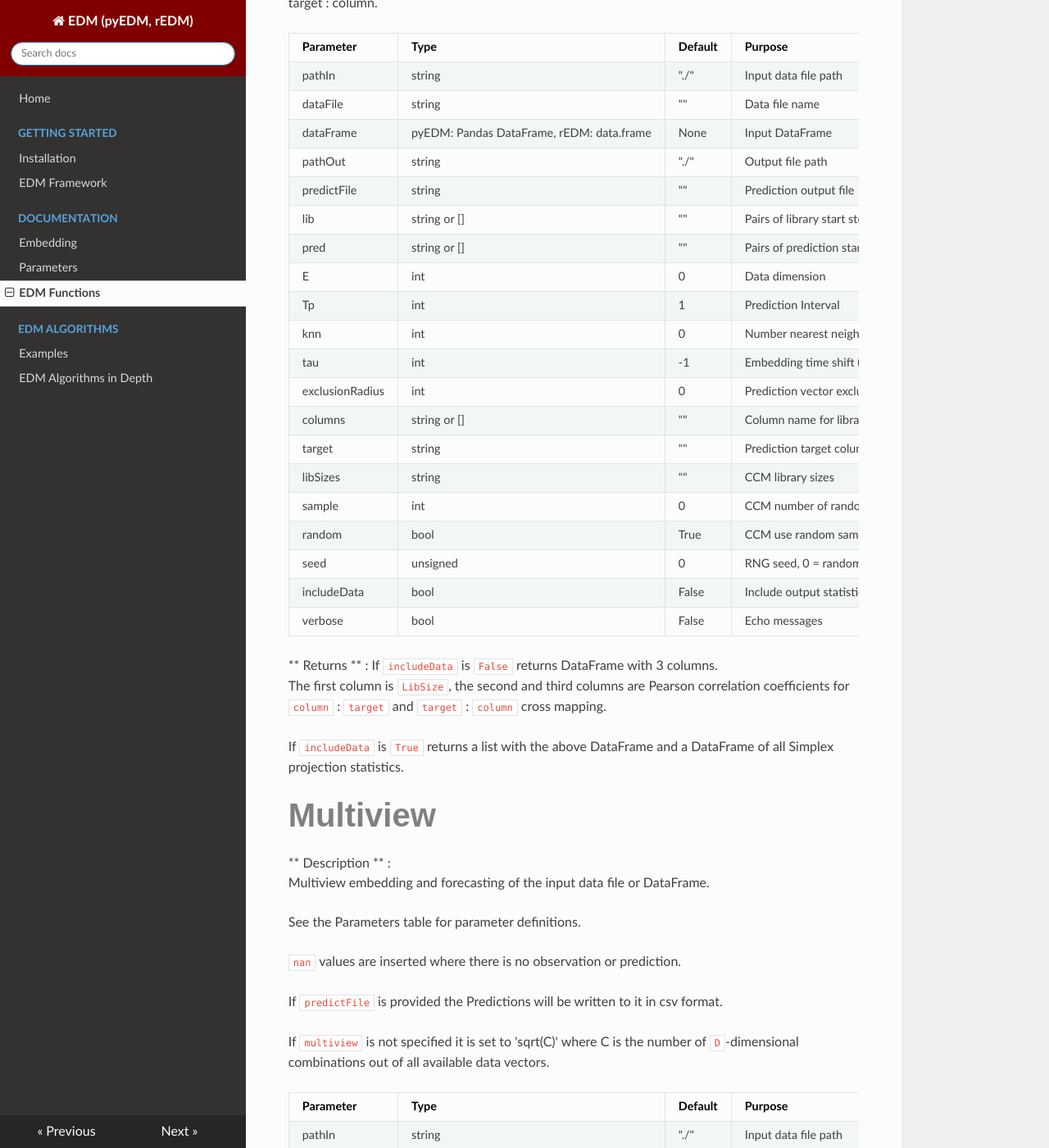
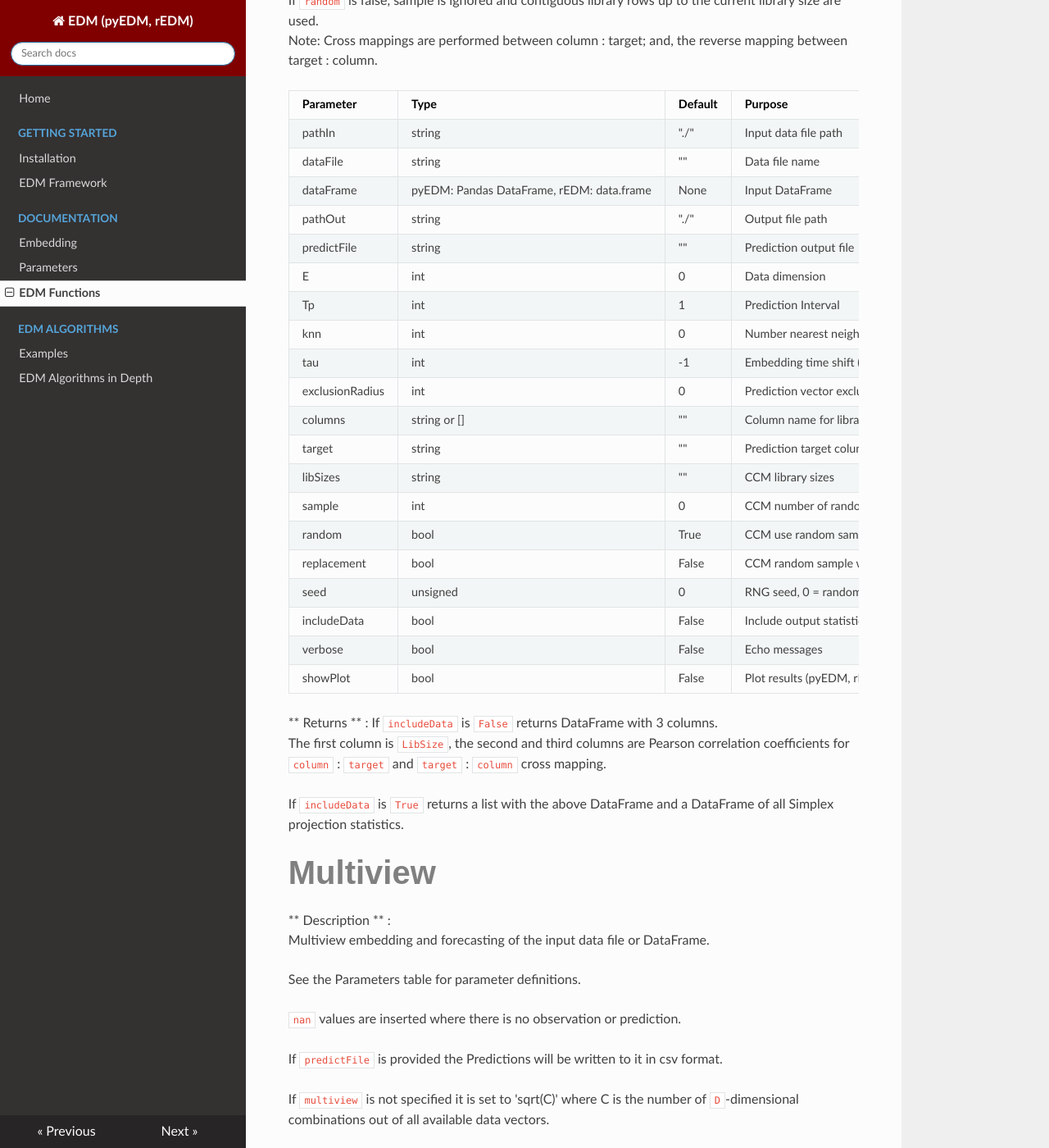
Before and after one commit to SugiharaLab/EDM_Documentation, an MkDocs documentation site: the page built from docs/edm_functions.md, in a window 1280 px wide and 1400 px high, scrolled down 3902 px. Shown: the whole window at 82% size. Built offline with MkDocs 1.6.1, drawn with Linux system fonts in a browser that asks for light colours; nearby versions of some CDN libraries; some of the changed text lies outside the part shown.

```diff
--- a/docs/edm_functions.md
+++ b/docs/edm_functions.md
@@ -52,6 +52,7 @@ If embedded is false (default) the data columns are embedded to dimension `E` wi
 | embedded  | bool   | False | Is data an embedding? If False, embed to E|
 | const\_pred| bool  | False | Include non projected forecast data |
 | verbose   | bool   | False | Echo messages |
+| showPlot  | bool   | False | Plot results (pyEDM, rEDM) |
 
 ** Returns **  :
 DataFrame with columns "Time", "Observations", and "Predictions".
@@ -111,9 +112,10 @@ Supported solvers include `LinearRegression`, `Ridge`, `Lasso`,
 | target    | string | ""    | Prediction target column name or index |
 | smapFile  | string | ""    | SMap coefficient output file |
 | solver    | sklearn.linear_model | None | Linear system solver |
-| embedded  | bool   | False | Is data an embedding |
+| embedded  | bool   | False | Is data an embedding? If False, embed to E |
 | const\_pred| bool  | False | Include non projected forecast data |
 | verbose   | bool   | False | Echo messages |
+| showPlot  | bool   | False | Plot results (pyEDM, rEDM) |
 
 ** Returns **  :
 [Dict in `pyEDM`, named List in `rEDM`] with two DataFrames:
@@ -148,8 +150,6 @@ Note: Cross mappings are performed between column : target; and, the reverse map
 | dataFrame | pyEDM: Pandas DataFrame, rEDM: data.frame | None|Input DataFrame|
 | pathOut   | string | "./"  | Output file path |
 | predictFile | string | ""  | Prediction output file |
-| lib   | string or [] | ""  | Pairs of library start stop row indices |
-| pred  | string or [] | ""  | Pairs of prediction start stop row indices |
 | E         | int    | 0     | Data dimension |
 | Tp        | int    | 1     | Prediction Interval |
 | knn       | int    | 0     | Number nearest neighbors (if 0 then set as E+1)|
@@ -160,9 +160,11 @@ Note: Cross mappings are performed between column : target; and, the reverse map
 | libSizes| string | ""      | CCM library sizes |
 | sample    | int    | 0     | CCM number of random samples |
 | random    | bool   | True  | CCM use random samples? |
+| replacement | bool | False | CCM random sample with replacement? |
 | seed      | unsigned | 0   | RNG seed, 0 = random seed |
 | includeData| bool  | False | Include output statistics on all predictions |
 | verbose   | bool   | False | Echo messages |
+| showPlot  | bool   | False | Plot results (pyEDM, rEDM) |
 
 ** Returns **  :
 If `includeData` is `False` returns DataFrame with 3 columns.
@@ -205,7 +207,10 @@ If `multiview` is not specified it is set to 'sqrt(C)' where C is the number of
 | multiview | int    | 0     | Multiview parameter : (if 0 then set to 'sqrt(C)' where C is the number of  D-dimensional combinations out of all available data vectors)|
 | exclusionRadius | int | 0  | Prediction vector exclusion radius |
 | trainLib  | bool   | True  | Use in-sample (lib=pred) prediction for ranking |
-| nthreads  | int    | 4     | Number of threads to use |
+| excludeTarget | bool | False | Exclude target variable from multiviews |
+| numThreads| int    | 4     | Number of threads to use |
+| verbose   | bool   | False | Echo messages |
+| showPlot  | bool   | False | Plot results (pyEDM, rEDM) |
 
 ** Returns **  :
 [Dict in `pyEDM`, named List in `rEDM`] with two DataFrames: {
@@ -240,8 +245,8 @@ The maximum number of threads is 10.
 | target    | string | ""    | Prediction target column name |
 | embedded  | bool   | False | Is data an embedding |
 | verbose   | bool   | False | Echo messages |
-| nthreads  | int    | 4     | Number of threads to use |
-| showPlot  | bool   | True  | Show plot of E vs Rho |
+| numThreads| int    | 4     | Number of threads to use |
+| showPlot  | bool   | True  | Show plot of E vs Rho (pyEDM, rEDM) |
 
 ** Returns **  :
 The returned DataFrame has columns `E` and `rho`.
@@ -267,10 +272,10 @@ interval forecasts. The maximum number of threads is 10.
 | tau       | int    | -1    | Embedding shift (time series rows) |
 | columns | string or []| "" | Column names for library |
 | target    | string | ""    | Prediction target column name |
-| embedded  | bool   | False | Is data an embedding |
+| embedded  | bool   | False | Is data an embedding?  |
 | verbose   | bool   | False | Echo messages |
-| nthreads  | int    | 4     | Number of threads to use |
-| showPlot  | bool   | True  | Show plot of E vs Rho |
+| numThreads| int    | 4     | Number of threads to use |
+| showPlot  | bool   | True  | Show plot of E vs Rho (pyEDM, rEDM) |
 
 ** Returns **  :
 The returned DataFrame has columns `Tp` and `rho`.
@@ -298,7 +303,7 @@ See the Parameters table for parameter definitions.
 | tau       | int    | -1    | Embedding time shift (time series rows) |
 | columns | string or []| "" | Column names for library |
 | target    | string | ""    | Prediction target column name |
-| embedded  | bool   | False | Is data an embedding |
+| embedded  | bool   | False | Is data an embedding? If False, embed to E |
 | verbose   | bool   | False | Echo messages |
 | nthreads  | int    | 4     | Number of threads to use |
 | showPlot  | bool   | True  | Show plot of theta vs Rho |
```
Also changed, not shown: docs/parameters.md (+2 -1 lines).
